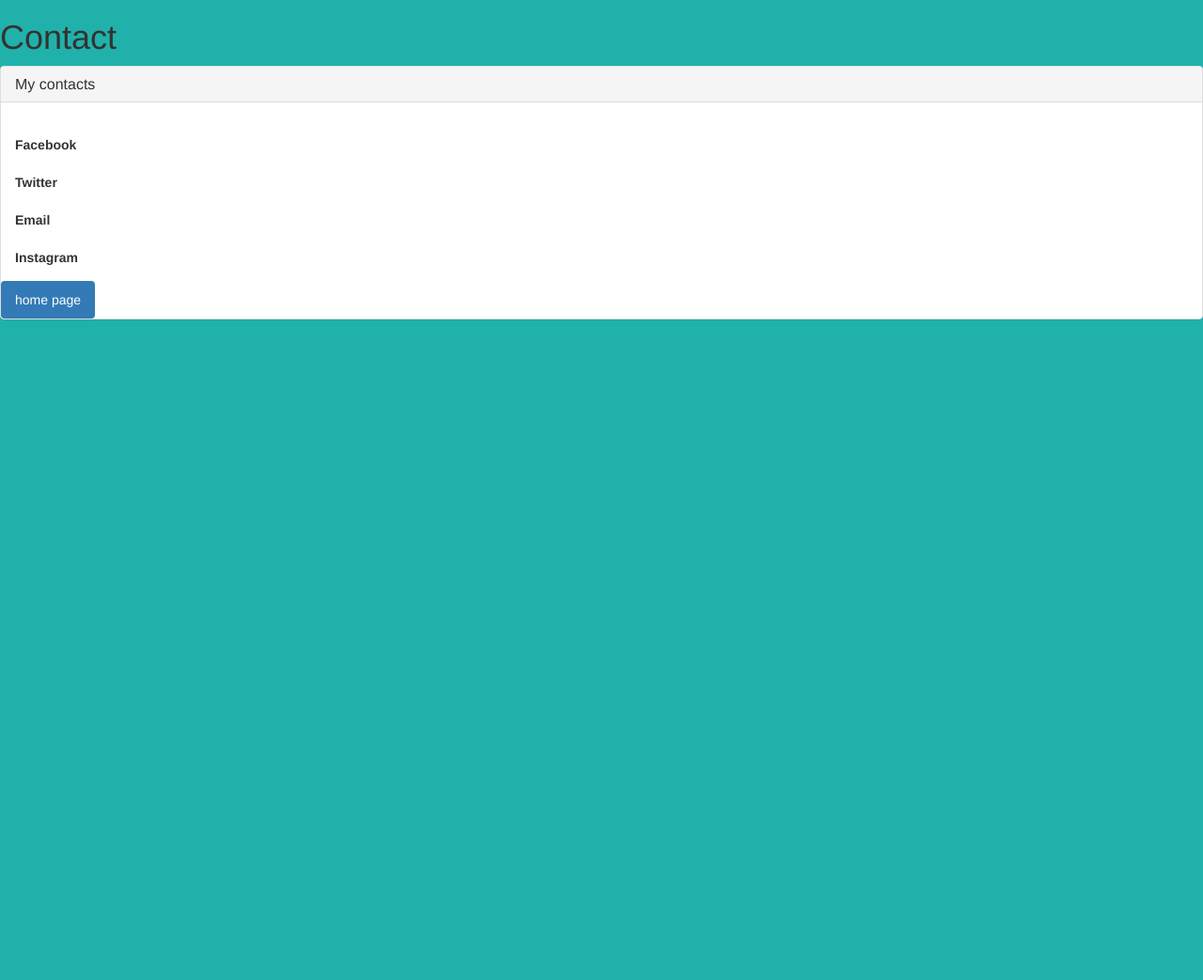
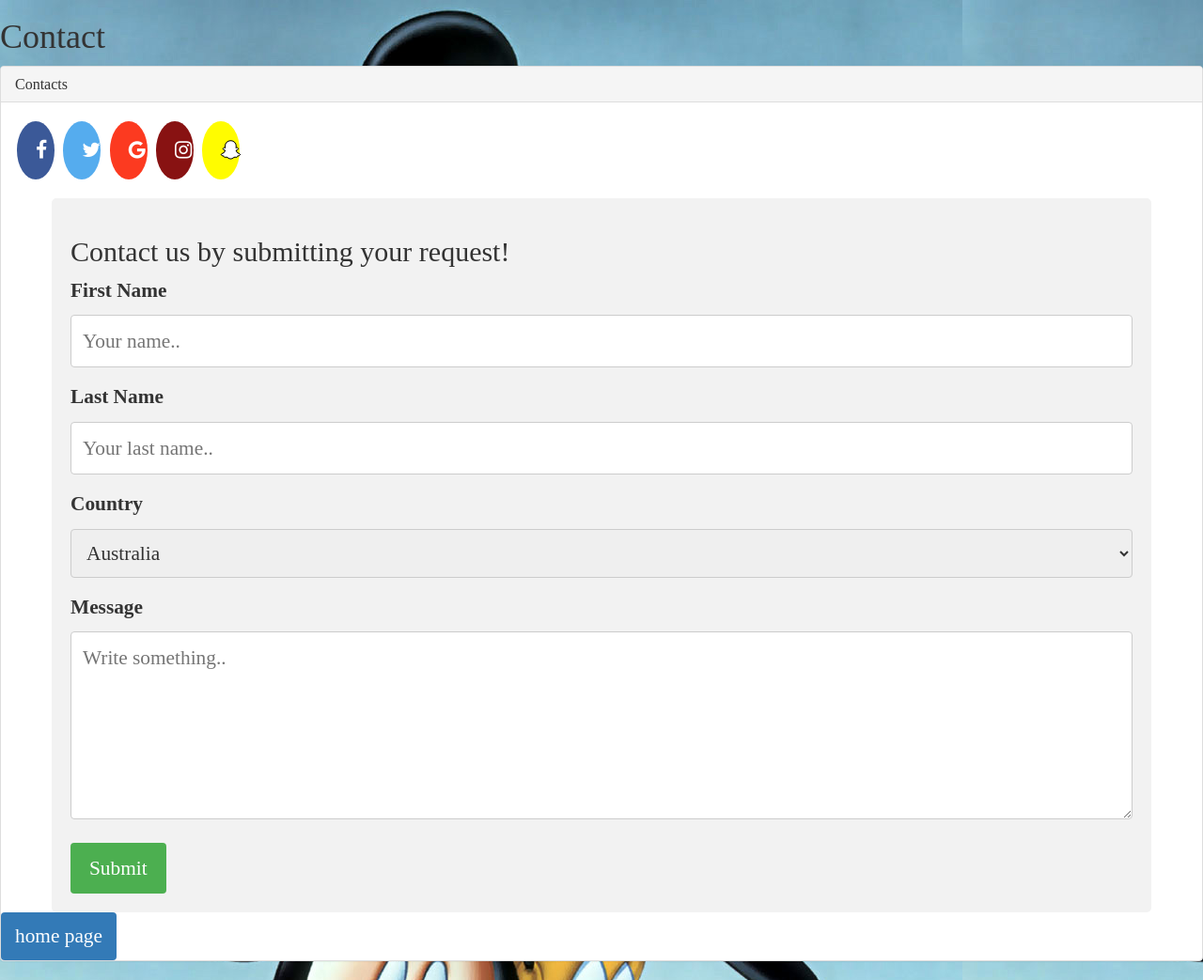
Before and after one commit to Angelnants/websits, a plain HTML site: page contact.html in a window 1280 px wide. Shown: the whole page at 94% size. Before the commit the page ends 800 px from the top, so only its background shows below. Drawn offline with nearby package versions, Linux system fonts and the light colour scheme.

Commit message:
last commit

```diff
--- a/contact.html
+++ b/contact.html
@@ -5,15 +5,16 @@
     <meta http-equiv="X-UA-Compatible" content="IE=edge">
     <meta name="viewport" content="width=device-width, initial-scale=1">
     <!-- The above 3 meta tags *must* come first in the head; any other head content must come *after* these tags -->
-    <title>Bootstrap 101 Template</title>
+    <title>Contact</title>
 
     <!-- Bootstrap -->
     <link href="css/bootstrap.min.css" rel="stylesheet">
     <link href = "css/custom.css" rel="stylesheet">
+    <meta name="viewport" content="width=device-width, initial-scale=1">
+    <link rel="stylesheet" href="https://cdnjs.cloudflare.com/ajax/libs/font-awesome/4.7.0/css/font-awesome.min.css">
 
 
-
-    <!-- HTML5 shim and Respond.js for IE8 support of HTML5 elements and media queries -->
+   <!-- HTML5 shim and Respond.js for IE8 support of HTML5 elements and media queries -->
     <!-- WARNING: Respond.js doesn't work if you view the page via file:// -->
     <!--[if lt IE 9]>
       <script src="https://oss.maxcdn.com/html5shiv/3.7.3/html5shiv.min.js"></script>
@@ -24,15 +25,44 @@
     <h1>Contact</h1>
     <div class="panel panel-default">
       <div class="panel-heading">
-        <h3 class="panel-title"> My contacts</h3>
+        <h3 class="panel-title"> Contacts</h3>
       </div>
       <div class="panel-body">
-      <strong>
-       <br>Facebook</br>
-       <br>Twitter</br>
-       <br>Email</br>
-       <br>Instagram</br></strong>
+
+        <a href="#" class="fa fa-facebook"></a>
+        <a href ="#" class= "fa fa-twitter"></a>
+        <a href ="#" class="fa fa-google"></a>
+        <a href ="#" class ="fa fa-instagram"></a>
+        <a href ="#"class = "fa fa-snapchat-ghost"></a>
+
       </div>
+
+
+        <div class="container">
+          <h2>Contact us by submitting your request!</h2>
+          <form action="/action_page.php">
+            <label for="fname">First Name</label>
+            <input type="text" id="fname" name="firstname" placeholder="Your name..">
+
+            <label for="lname">Last Name</label>
+            <input type="text" id="lname" name="lastname" placeholder="Your last name..">
+
+            <label for="country">Country</label>
+            <select id="country" name="country">
+              <option value="australia">Australia</option>
+              <option value="canada">Canada</option>
+              <option value="usa">USA</option>
+              <option value="australia">Uganda</option>
+              <option value="canada">Kenya</option>
+              <option value="usa">Tanzania</option>
+            </select>
+
+            <label for="subject">Message</label>
+            <textarea id="subject" name="subject" placeholder="Write something.." style="height:200px"></textarea>
+
+            <input type="submit" value="Submit">
+          </form>
+        </div>
 
       <ul class="nav nav-pills">
         <li role="presentation" class="active"><a href="index.html">home page</a></li>
--- a/css/custom.css
+++ b/css/custom.css
@@ -1,5 +1,93 @@
 /*This is a custom style sheet */
 body {
     background-color: lightseagreen;
+    background-image: url(../images/cartoon.jpg);
+    font-family: 'Times New Roman', Times, serif;
+    font-size: 16pt;
+
 
 }
+
+.bigfont {
+    font-size: 20pt;
+    font-family: 'Times New Roman', Times, serif;
+    font-weight: bold;
+
+}
+
+.ml {
+    color: darkblue;
+}
+
+.fa {
+    padding: 20px;
+    font-size: 30px;
+    width: 30px;
+    text-align: center;
+    text-decoration: none;
+    margin: 5px 2px;
+    border-radius: 50%;
+  }
+
+  .fa:hover {
+      opacity: 0.7;
+  }
+
+  .fa-facebook {
+    background: #3B5998;
+    color: white;
+  }
+
+  .fa-twitter {
+    background: #55ACEE;
+    color: white;
+  }
+
+  .fa-google {
+    background: #fc3a20;
+    color: white;
+  }
+  .fa-instagram {
+    background: #881212;
+    color: white;
+  }
+
+  .fa-snapchat-ghost {
+    background: #fffc00;
+    color: white;
+    text-shadow: -1px 0 black, 0 1px black, 1px 0 black, 0 -1px black;
+  }
+  img {
+    display: block;
+    margin-left: auto;
+    margin-right: auto;
+}
+input[type=text], select, textarea {
+    width: 100%;
+    padding: 12px;
+    border: 1px solid #ccc;
+    border-radius: 4px;
+    box-sizing: border-box;
+    margin-top: 6px;
+    margin-bottom: 16px;
+    resize: vertical;
+}
+
+input[type=submit] {
+    background-color: #4CAF50;
+    color: white;
+    padding: 12px 20px;
+    border: none;
+    border-radius: 4px;
+    cursor: pointer;
+}
+
+input[type=submit]:hover {
+    background-color: #45a049;
+}
+
+.container {
+    border-radius: 5px;
+    background-color: #f2f2f2;
+    padding: 20px;
+}
```
Also changed, not shown: about.html (+3 -1 lines), index.html (+12 -8 lines), orientation.html (+2 -2 lines), week1.html (+1 -1 lines), week2.html (+1 -1 lines), week3.html (+1 -1 lines), week4.html (+1 -1 lines), week5.html (+1 -1 lines), angel.jpg (added), images/cartoon.jpg (added), images/it.jpg (added), images/it_1.jpg (added), images/pink.jpg (added), images/white.jpg (added).
